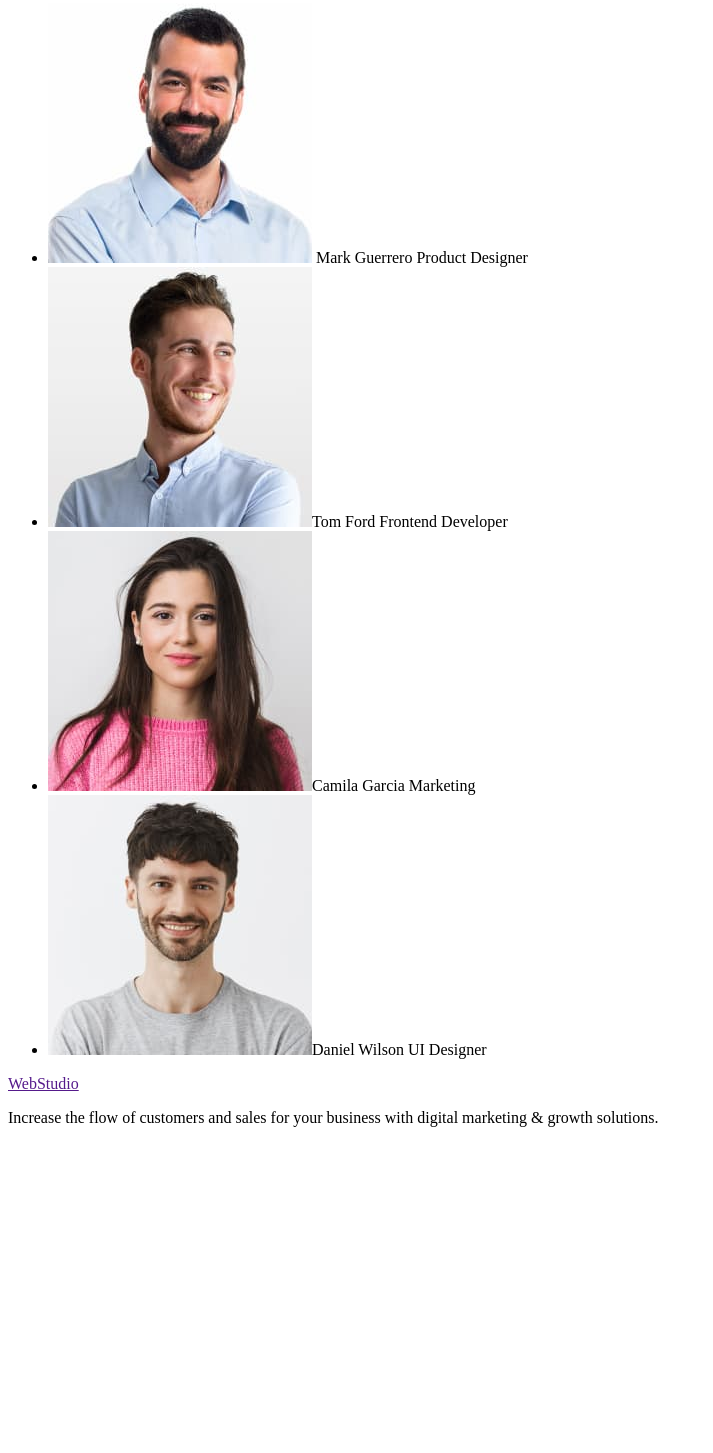
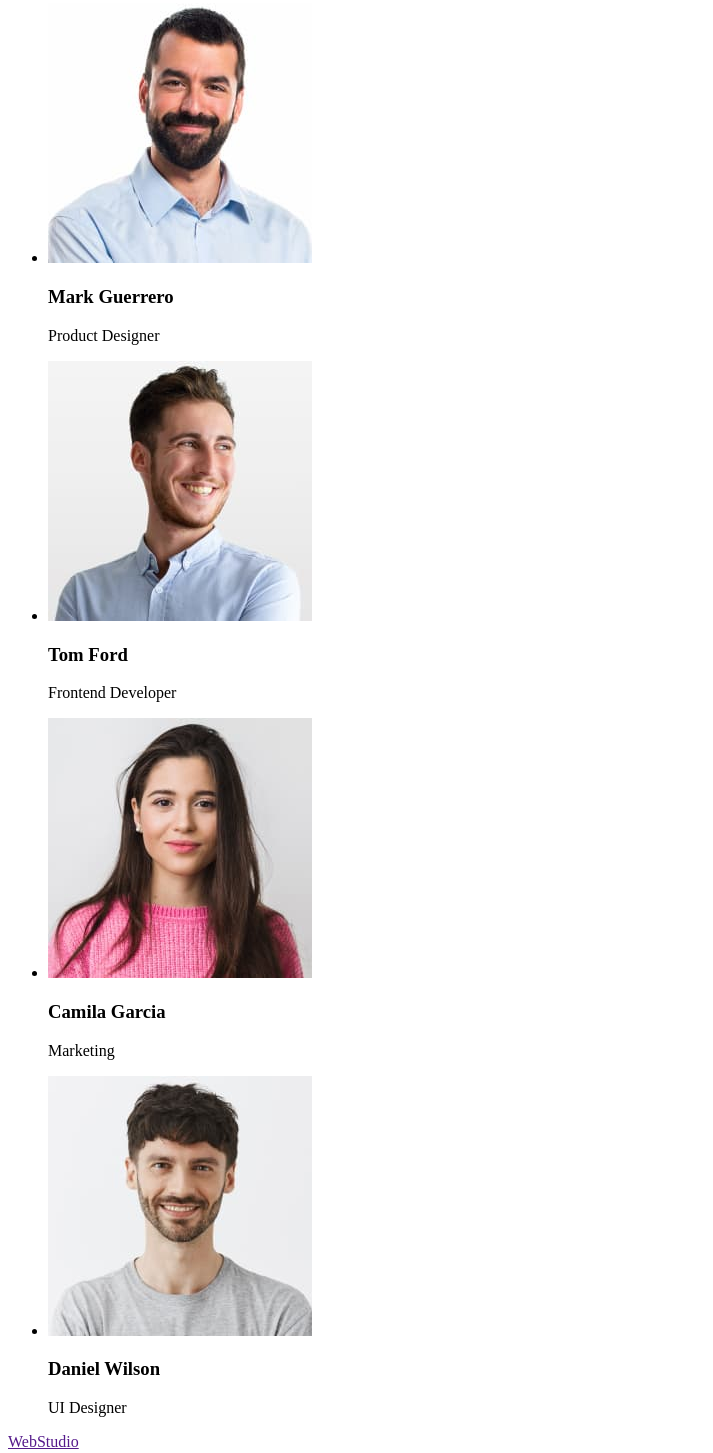
Before and after one commit to Nastya-20/goit-markup-hw-01, a plain HTML site: page index.html in a window 1280 px wide. Shown: the part 591-2044 px from the top of the page, without its empty margins (0-713 px from the left). Before the commit the page ends 1734 px from the top, so only its background shows below. Drawn offline with Linux system fonts and the light colour scheme; files whose address does not match are found by name.

Commit message:
add index file

```diff
--- a/index.html
+++ b/index.html
@@ -65,7 +65,8 @@
               height="260"
               alt="photo man1"
             />
-            Mark Guerrero Product Designer
+            <h3>Mark Guerrero</h3>
+            <p>Product Designer</p>
           </li>
           <li>
             <img
@@ -73,7 +74,9 @@
               alt="photo man2"
               width="264"
               height="260"
-            />Tom Ford Frontend Developer
+            />
+            <h3>Tom Ford</h3>
+            <p>Frontend Developer</p>
           </li>
 
           <li>
@@ -82,7 +85,9 @@
               alt="photo woman"
               width="264"
               height="260"
-            />Camila Garcia Marketing
+            />
+            <h3>Camila Garcia</h3>
+            <p>Marketing</p>
           </li>
           <li>
             <img
@@ -90,7 +95,9 @@
               alt="photo man3"
               width="264"
               height="260"
-            />Daniel Wilson UI Designer
+            />
+            <h3>Daniel Wilson</h3>
+            <p>UI Designer</p>
           </li>
         </ul>
       </section>
```
